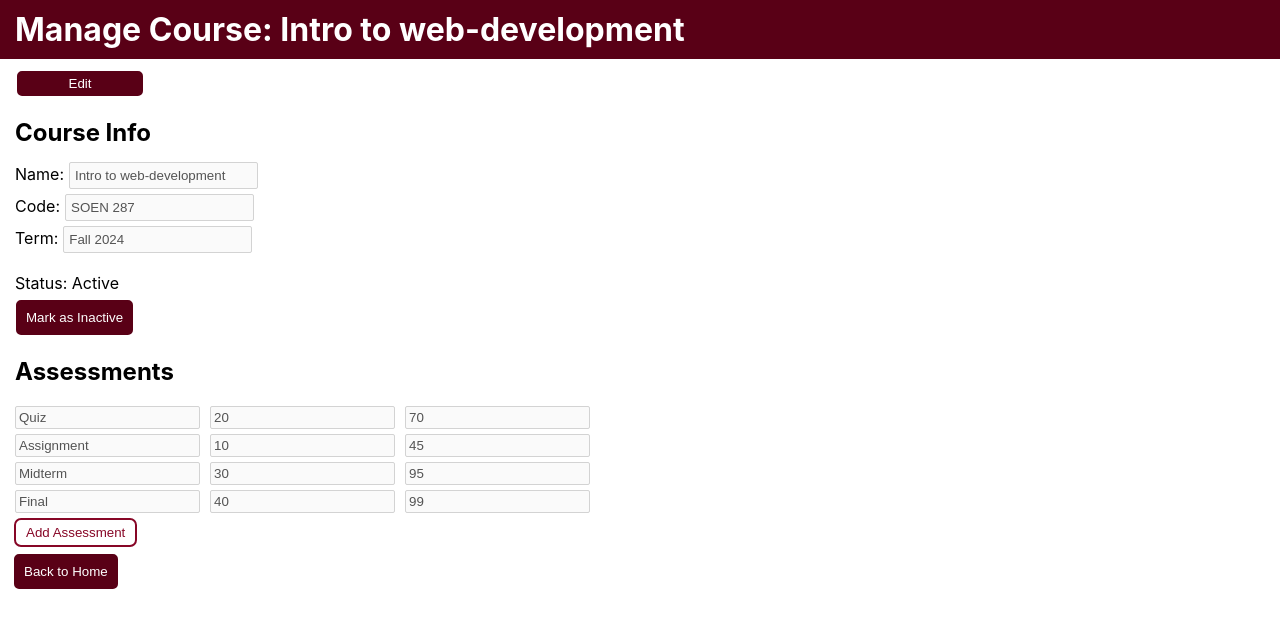
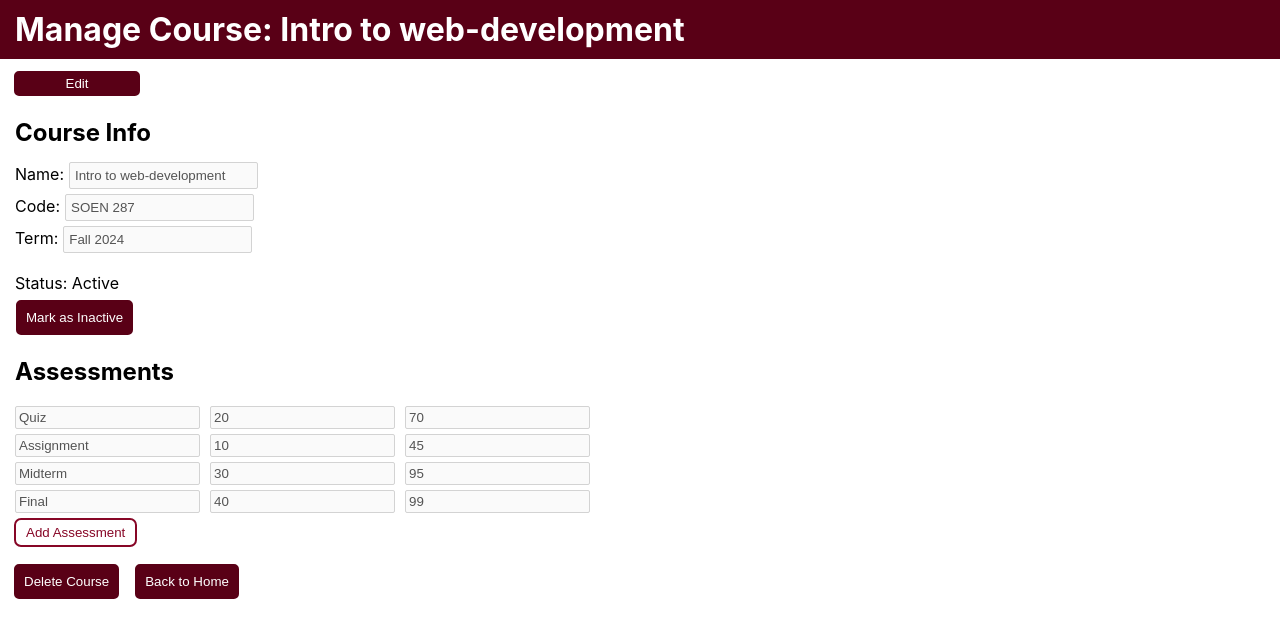
Before and after one commit to s0m3bodi/SOEN287_web_project, a React (Create React App) app: page /course/1 in a window 1280 px wide. Shown: the top 638 px of the page. Built offline with nearby package versions, Linux system fonts and the light colour scheme.

Commit message:
delete course button and functions

```diff
--- a/src/App.js
+++ b/src/App.js
@@ -23,6 +23,10 @@ function App(){
         });
     };
 
+    const deleteCourse = (courseId) => {
+      setCourses(prevCourses => prevCourses.filter(course => course.id !== courseId));
+    };
+
 
 {/*needs to have both courses and onUpdateCourses to work since it has hardcoded and not valuers*/}
 
@@ -31,8 +35,20 @@ function App(){
       <Routes>
         <Route path="/" element={<LoginPage/>}/>
         <Route path="/student/*" element={<StudentProfile/>}/>
-        <Route path="/teacher" element={<TeacherPage courses={courses} onUpdateCourse={updateCourse}/>}/>
-        <Route path="/course/:id" element={<CourseManagementPage courses={courses} onUpdateCourse={updateCourse} />} />
+        <Route
+          path="/teacher"
+          element={<TeacherPage courses={courses} onUpdateCourse={updateCourse}/>}
+        />
+        <Route
+          path="/course/:id"
+          element={
+            <CourseManagementPage
+              courses={courses}
+              onUpdateCourse={updateCourse}
+              onDeleteCourse={deleteCourse}
+            />
+          }
+        />
       </Routes>
     </Router>
   );
--- a/src/components/TeacherSidebar.js
+++ b/src/components/TeacherSidebar.js
@@ -1,6 +1,5 @@
-import { Link, useNavigate, userNavigate } from "react-router-dom";
+import { Link, useNavigate } from "react-router-dom";
 import '../pagesCSS/TeacherSidebar.css'
-import { courses } from "./Data";
 
 const TeacherSidebar = ({courses, onAddCourse}) => {//courses are the hardcoded ones, onAddCourse is for the new ones
     const navigate = useNavigate();
--- a/src/pages/CourseManagementPage.js
+++ b/src/pages/CourseManagementPage.js
@@ -3,7 +3,7 @@ import { useParams, useNavigate } from "react-router-dom";
 import '../pagesCSS/CourseManagement.css'
 //this page opens when click on a course in the side bar, it has a place to edit info and to add assessments
 
-const CourseManagementPage = ({ courses, onUpdateCourse }) => { //says which array
+const CourseManagementPage = ({ courses, onUpdateCourse, onDeleteCourse }) => { //says which array
     const { id } = useParams(); //this grabs the ids used on key to know which course was clicked on
     const navigate = useNavigate(); //to go to another page
     const hardcodedCourses = courses.find(course => course.id === parseInt(id)) || {}; //goes through the array to find the course matching the id if no courses uses default
@@ -42,7 +42,6 @@ const CourseManagementPage = ({ courses, onUpdateCourse }) => { //says which arr
     const handleSaveChanges = () => { //saves changes and goes back to teacher homepage
         onUpdateCourse(courseData);
         setIsEditing(false);
-        navigate("/teacher");
     };
 
 
@@ -130,8 +129,19 @@ const CourseManagementPage = ({ courses, onUpdateCourse }) => { //says which arr
                     </div>
                 ))}
                 <button onClick={addAssignment} disabled={!isEditing}>Add Assessment</button> {/*button to add an assignment*/}
+
             </div>
             <div className="end-buttons">
+                {/*Button to delete course, asks for confirmation */}
+                <button onClick={() => {
+                    if (window.confirm(`Delete course "${courseData.name}"?`)){
+                        onDeleteCourse(courseData.id);
+                        navigate("/teacher");
+                    }
+                }}>
+                    Delete Course
+                </button>
+
                 {/*button to save changes needs to be here doesnt work otherwise*/}
                 {isEditing && ( /*only shows the save button if editing is true*/
                     <button onClick={handleSaveChanges}>Save Changes</button>
--- a/src/pagesCSS/CourseManagement.css
+++ b/src/pagesCSS/CourseManagement.css
@@ -65,6 +65,7 @@
 .end-buttons button {
     background-color:#590016;
     color: white;
+    margin-top: 10px;
     margin-left: 12px;
     padding: 10px 10px;
     border: 2px solid;
@@ -77,7 +78,7 @@
     background-color: #590016;
     padding: 5px;
     margin-top: 10px;
-    margin-left: 15px;
+    margin-left: 12px;
     width: 130px;
     border: 2px solid;
     border-radius: 7px;
```
